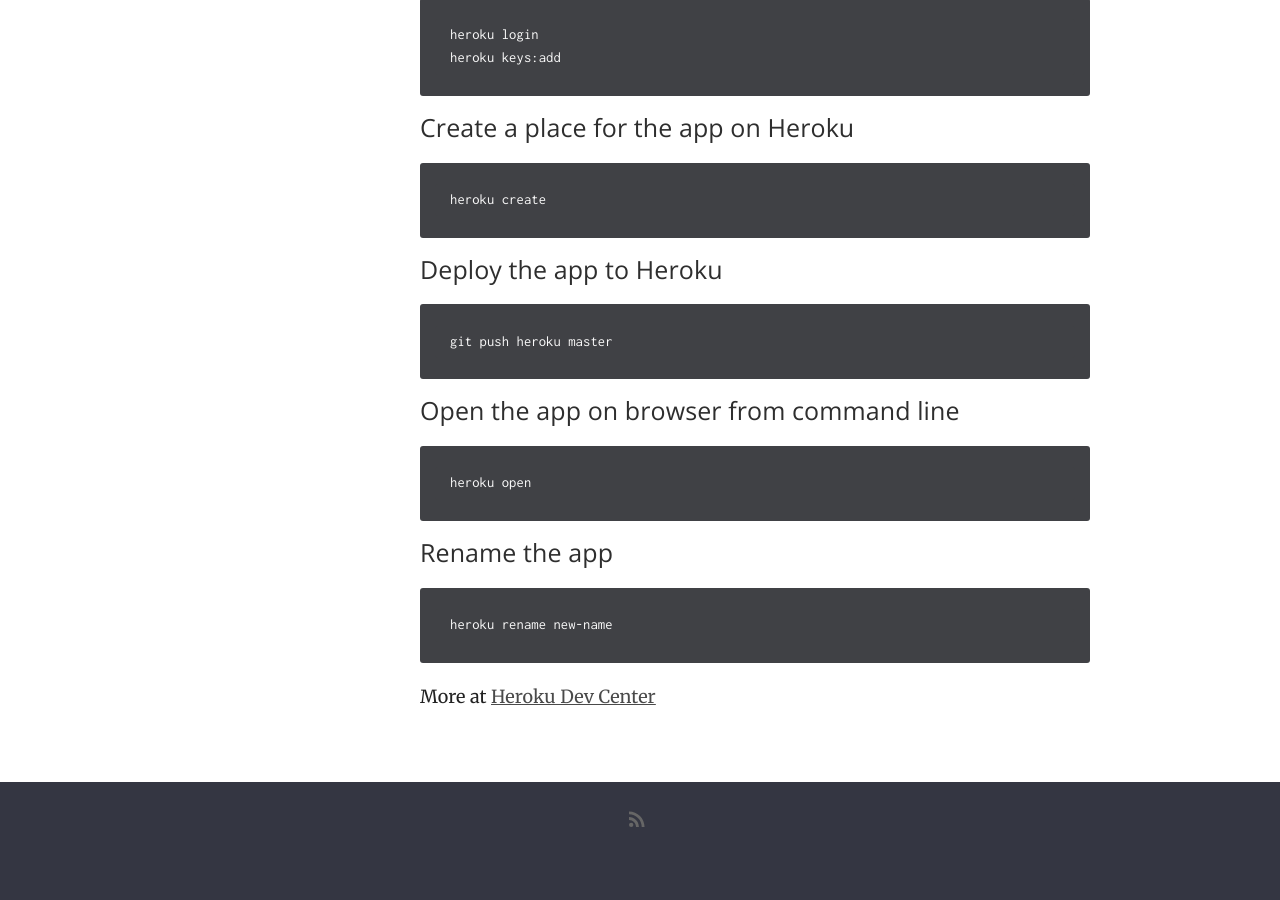
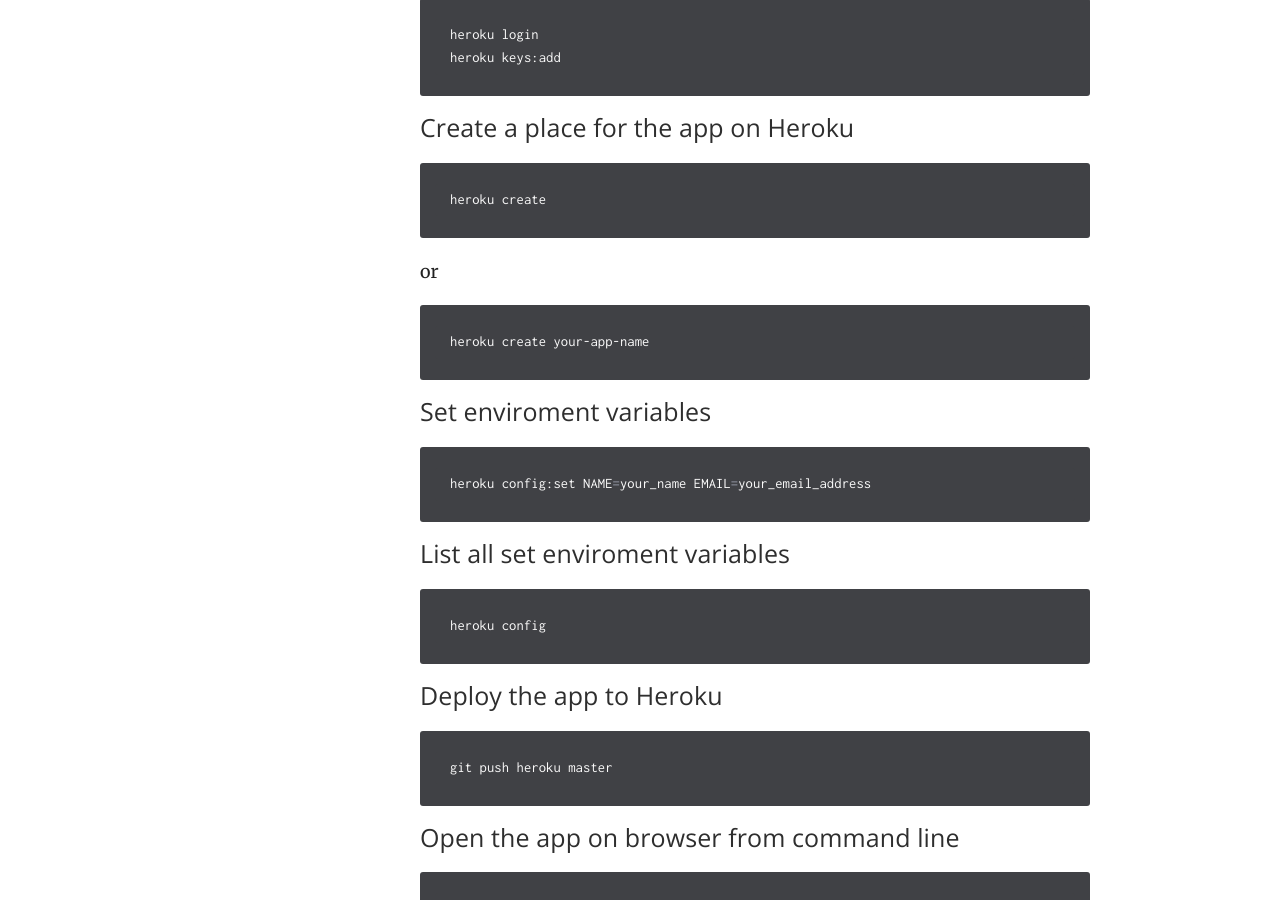
Before and after one commit to 52/nghich, a Jekyll site: the page built from _posts/2018-02-12-heroku-command-line.md, in a window 1280 px wide and 900 px high, scrolled down 308 px. Built offline with Jekyll 4.4.1, drawn with Linux system fonts in a browser that asks for light colours; nearby versions of some CDN libraries; before the commit the page ends 1179 px from its top, so only the background shows below that.

Commit message:
Updated post: heroku command line

````diff
--- a/_posts/2018-02-12-heroku-command-line.md
+++ b/_posts/2018-02-12-heroku-command-line.md
@@ -15,6 +15,18 @@
 ```sh
 heroku create
 ```
+or
+```sh
+heroku create your-app-name
+```
+#### Set enviroment variables
+```sh
+heroku config:set NAME=your_name EMAIL=your_email_address
+```
+#### List all set enviroment variables
+```sh
+heroku config
+```
 #### Deploy the app to Heroku
 ```sh
 git push heroku master
````
